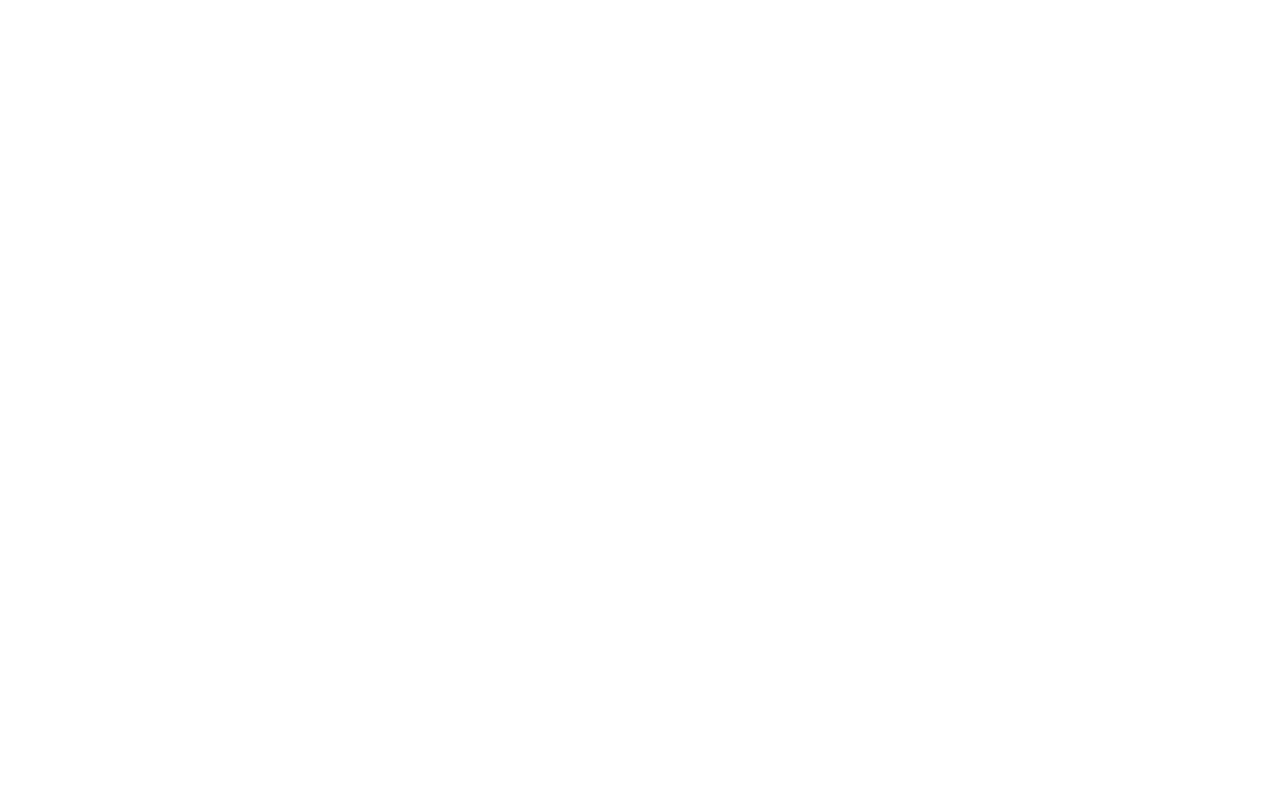
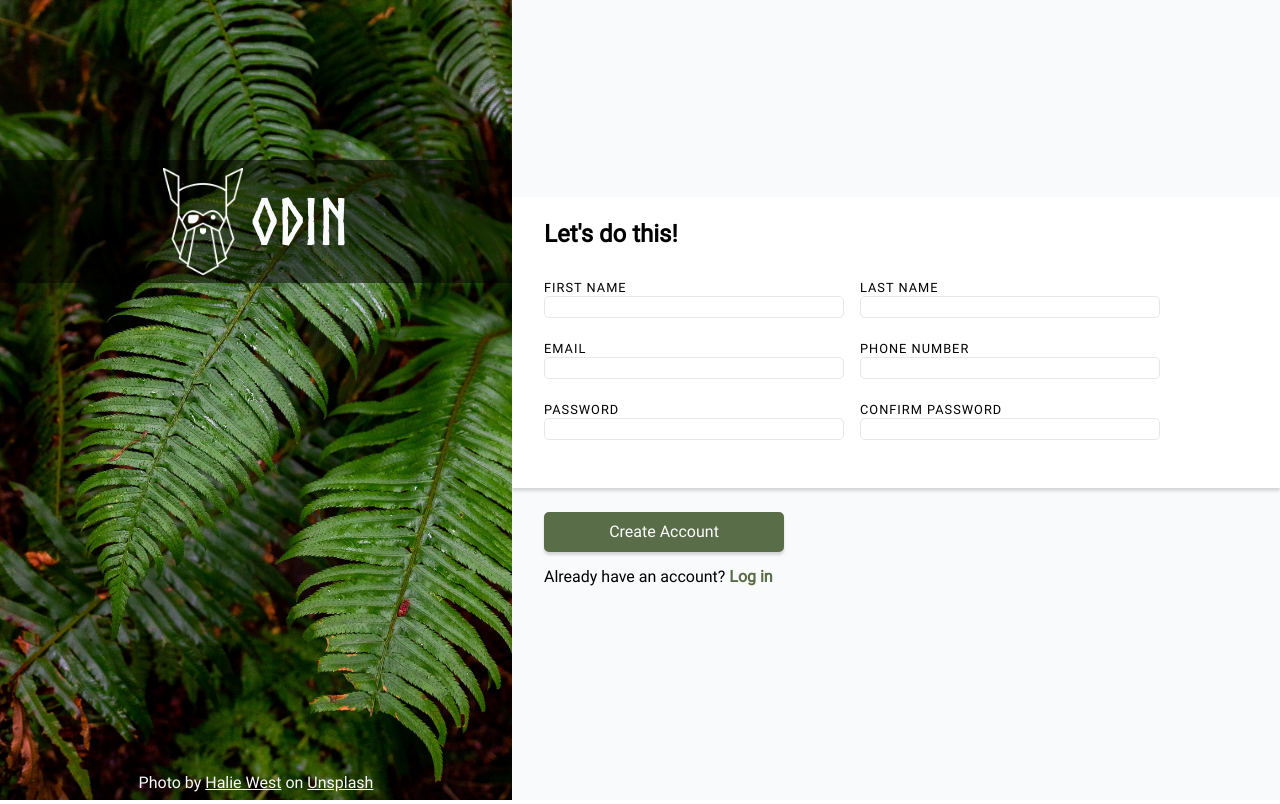
Before and after one commit to LyzanderAndrylie/odin-sign-up-form, a plain HTML site: page index.html in a window 1280 px wide. Drawn offline with Linux system fonts and the light colour scheme.

Commit message:
Implement UI

```diff
--- a/css/style.css
+++ b/css/style.css
@@ -1,6 +1,197 @@
+@font-face {
+    font-family: 'Norse Bold';
+    src: url(/media/font/Norse-Bold.otf);
+    font-weight: bold;
+}
+
+@font-face {
+    font-family: 'Roboto';
+    src: url(/media/font/Roboto-Regular.ttf), url('https://fonts.googleapis.com/css2?family=Roboto&display=swap');
+}
+
 * {
     box-sizing: border-box;
 
     /* For debugging */
     /* border: 1px solid red; */
 }
+
+:root {
+    --grey: #F9FAFB;
+    --white: #FDFDFD;
+    --primary-color: #596D48;
+    --input-light-border: #E5E7EB;
+    --input-error-outline: #ee4646;
+    --input-focus-outline: #3a7dfa;
+}
+
+body {
+    font-family: 'Roboto', sans-serif;
+}
+
+main {
+    height: 100vh;
+    display: flex;
+}
+
+/* Sign Up Figure */
+.signUpFigure {
+    margin: 0;
+    position: relative;
+}
+
+@media only screen and (max-width: 768px) {
+    .signUpFigure {
+        display: none;
+    }
+
+    #form-sign-up>h1 {
+        text-align: center;
+    }
+
+    .form-row {
+        justify-content: center;
+    }
+
+    #cta {
+        text-align: center;
+    }
+}
+
+.signUpFigure-logo {
+    position: absolute;
+    top: 20vh;
+
+    display: flex;
+    width: 100%;
+    justify-content: center;
+    align-items: center;
+    gap: 8px;
+
+    padding: 8px;
+
+    background-color: rgb(0, 0, 0, 50%);
+}
+
+.signUpFigure-logo-title {
+    color: var(--grey);
+    font-family: 'Norse Bold';
+    font-size: 4rem;
+}
+
+.signUpFigure-logo>img {
+    width: 80px;
+}
+
+.signUpFigure>figcaption {
+    position: absolute;
+    width: 100%;
+    bottom: 1vh;
+
+    color: var(--grey);
+    text-align: center;
+}
+
+.signUpFigure :is(a, a:visited) {
+    color: var(--grey);
+}
+
+.signUpFigure>img {
+    width: max(400px, 40vw);
+    height: 100vh;
+    object-fit: cover;
+}
+
+/* Form */
+#form-container {
+    flex: 1;
+
+    display: flex;
+    flex-direction: column;
+    gap: 8px;
+    justify-content: center;
+
+    background-color: var(--grey);
+}
+
+#form-sign-up {
+    background-color: white;
+    padding: 24px 32px;
+    box-shadow: rgba(0, 0, 0, 0.15) 0px 3px 3px 0px;
+    ;
+}
+
+#form-sign-up>h1 {
+    font-size: 1.5rem;
+    margin-top: 0;
+    margin-bottom: 32px;
+}
+
+.form-row {
+    margin-bottom: 24px;
+
+    display: flex;
+    flex-wrap: wrap;
+    gap: 16px;
+}
+
+.form-column {
+    width: 300px;
+}
+
+/* Form control */
+label {
+    display: block;
+    text-transform: uppercase;
+    letter-spacing: 1px;
+
+    font-size: 0.8rem;
+    font-weight: 400;
+}
+
+input {
+    width: 100%;
+    border: 1px solid var(--input-light-border);
+    border-radius: 5px;
+}
+
+input:focus {
+    outline: 2px solid var(--input-focus-outline);
+    box-shadow: rgba(0, 0, 0, 0.15) 1.95px 1.95px 2.6px;
+}
+
+input:focus:invalid {
+    outline: 2px solid var(--input-error-outline);
+}
+
+/* CTA section */
+#cta {
+    padding: 16px 32px;
+}
+
+#create-account {
+    background-color: var(--primary-color);
+    color: var(--white);
+
+    width: 240px;
+    height: 40px;
+    border: none;
+    border-radius: 5px;
+    margin-bottom: 16px;
+
+    box-shadow: rgba(0, 0, 0, 0.15) 0px 3px 3px 0px;
+}
+
+#create-account:hover {
+    filter: brightness(80%);
+}
+
+#cta :is(a, a:visited) {
+    color: var(--primary-color);
+    text-decoration: none;
+    font-weight: bold;
+}
+
+#cta :is(a, a:visited):hover {
+    filter: brightness(50%);
+}
--- a/index.html
+++ b/index.html
@@ -1,5 +1,6 @@
 <!DOCTYPE html>
 <html lang="en">
+
 <head>
     <meta charset="UTF-8">
     <meta name="viewport" content="width=device-width, initial-scale=1.0">
@@ -7,7 +8,61 @@
     <link rel="stylesheet" href="./css/normalize.css">
     <link rel="stylesheet" href="./css/style.css">
 </head>
+
 <body>
+    <main>
+        <figure class="signUpFigure">
+            <div class="signUpFigure-logo">
+                <img src="./media/asset/odin-lined.png" alt="Odin-logo">
+                <span class="signUpFigure-logo-title">ODIN</span>
+            </div>
+            <img src="./media/asset/green-leaf-plant.jpg" alt="green-leaf-plant">
+            <figcaption>
+                Photo by <a href="https://unsplash.com/@haliewestphoto">Halie West</a>
+                on <a href="https://unsplash.com/photos/25xggax4bSA">Unsplash</a>
+            </figcaption>
+        </figure>
+        <div id="form-container">
+            <form action="https://httpbin.org/post" method="post" id="form-sign-up">
+                <h1>Let's do this!</h1>
+                <div class="form-row">
+                    <div class="form-column">
+                        <label for="first-name">First name</label>
+                        <input type="text" id="first-name" name="first-name" autocomplete="given-name" required>
+                    </div>
+                    <div class="form-column">
+                        <label for="last-name">Last name</label>
+                        <input type="text" id="last-name" name="last-name" autocomplete="family-name" required>
+                    </div>
+                </div>
+                <div class="form-row">
+                    <div class="form-column">
+                        <label for="email">Email</label>
+                        <input type="email" id="email" name="email" required>
+                    </div>
+                    <div class="form-column">
+                        <label for="phone-number">Phone number</label>
+                        <input type="tel" pattern="\d*" name="phone-number" id="phone-number" required>
+                    </div>
+                </div>
+                <div class="form-row">
+                    <div class="form-column">
+                        <label for="password">Password</label>
+                        <input type="password" name="password" id="password" autocomplete="new-password" required>
+                    </div>
+                    <div class="form-column">
+                        <label for="confirm-password">Confirm password</label>
+                        <input type="password" name="confirm-password" id="confirm-password"
+                            autocomplete="new-password" required>
+                    </div>
+                </div>
+            </form>
+            <section id="cta">
+                <button type="submit" form="form-sign-up" id="create-account">Create Account</button>
+                <div>Already have an account? <a href="#">Log in</a></div>
+            </section>
+        </div>
+    </main>
+</body>
 
-</body>
 </html>
```
Also changed, not shown: media/font/Roboto-Regular.ttf (added), 1 other file.
